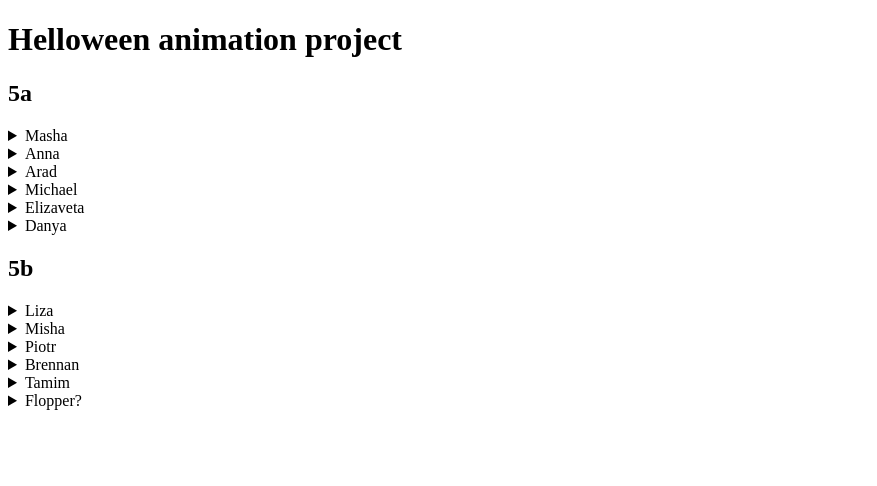
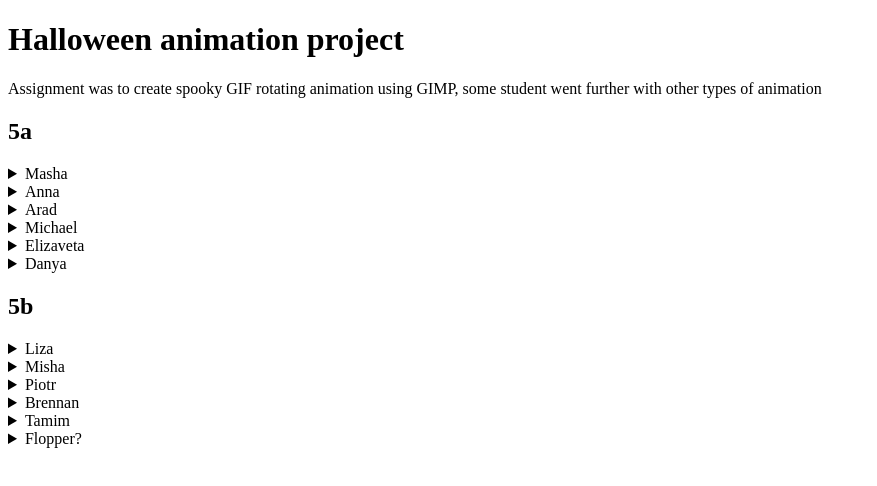
Before and after one commit to glebICT/gifs, a plain HTML site: page index.html in a window 1280 px wide. Shown: the whole page, without its empty margins (0-877 px from the left). Drawn offline with Linux system fonts and the light colour scheme.

Commit message:
Update description

```diff
--- a/index.html
+++ b/index.html
@@ -7,8 +7,8 @@
     <link rel="stylesheet" href="style.css">
 </head>
 <body>
-  <h1>Helloween animation project</h1>
-  <p></p>
+  <h1>Halloween animation project</h1>
+  <p>Assignment was to create spooky GIF rotating animation using GIMP, some student went further with other types of animation</p>
   <section>
     <h2>5a</h2>
     <details>
```
